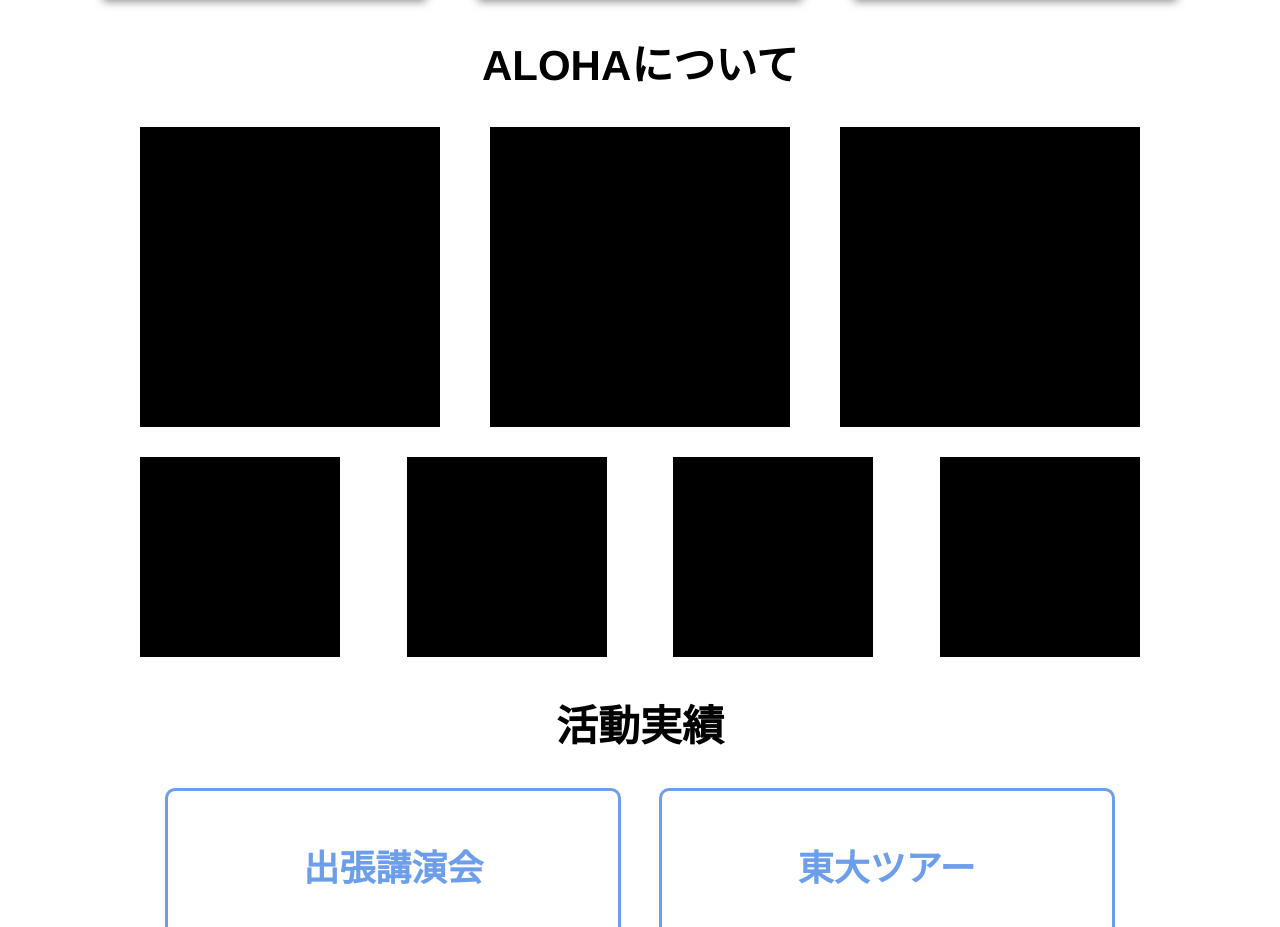
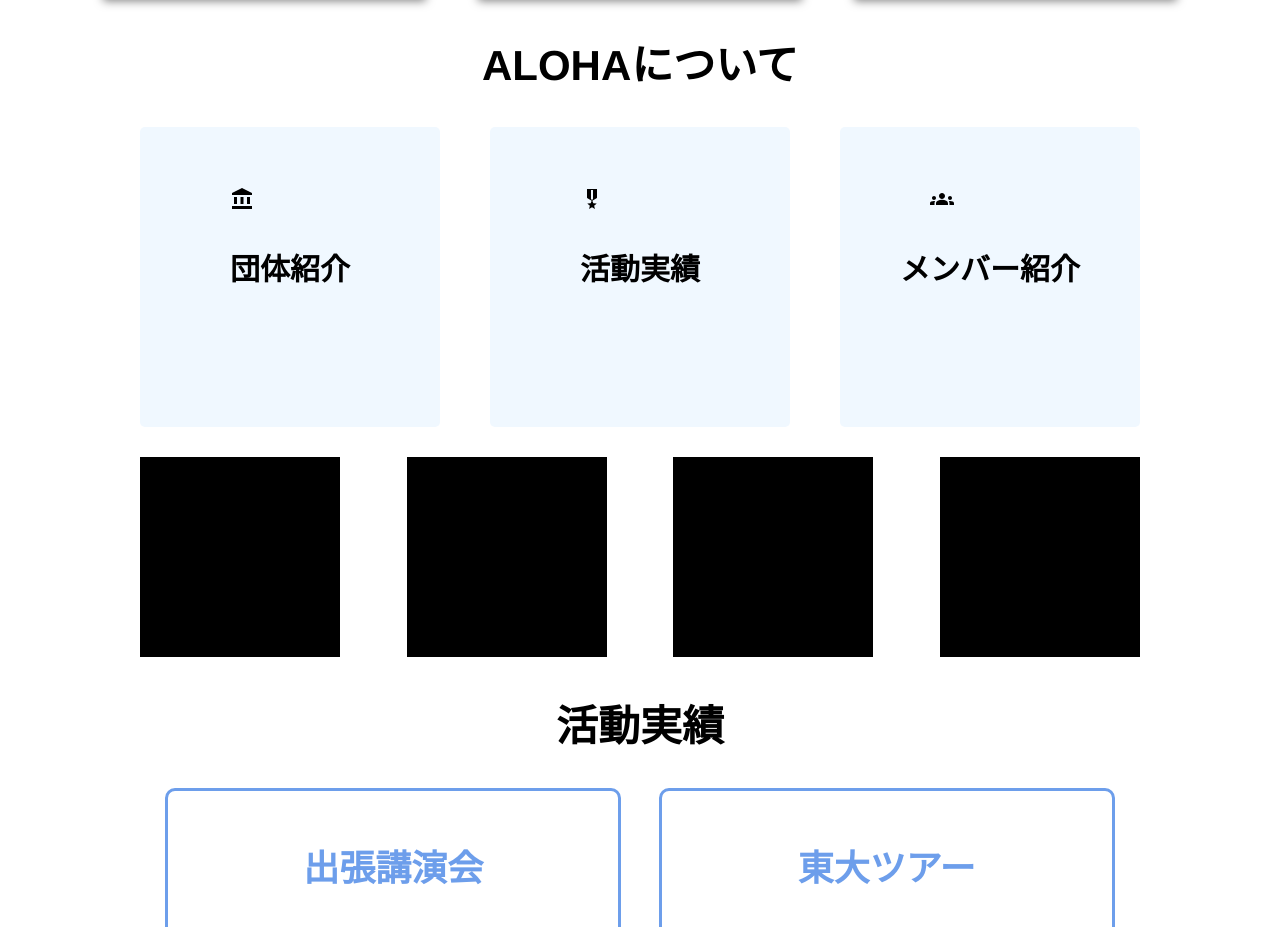
Before and after one commit to ReoYabiku/aloha-hp-next, a Next.js app: page / in a window 1280 px wide. Shown: the part 1320-2247 px from the top of the page. Built offline with nearby package versions, Linux system fonts and the light colour scheme.

Commit message:
large block

```diff
--- /dev/null
+++ b/app/(user)/(top)/LargeBlock.module.css
@@ -0,0 +1,21 @@
+.container {
+    width: 300px;
+    height: 300px;
+    background-color: aliceblue;
+    border-radius: 5px;
+    cursor: pointer;
+
+    align-items: center;
+}
+
+.icon {
+    margin: 60px 90px 0px;
+    width: 120px;
+    height: 120px;
+}
+
+.text {
+    font-size: 30px;
+    font-weight: bold;
+    text-align: center;
+}
--- a/app/(user)/(top)/LargeBlock.tsx
+++ b/app/(user)/(top)/LargeBlock.tsx
@@ -1,12 +1,25 @@
+"use client"
+
+import style from './LargeBlock.module.css';
+import { SvgIcon, SvgIconTypeMap } from '@mui/material';
+import AccountBalanceIcon from '@mui/icons-material/AccountBalance';
+import Link from 'next/link';
+import { OverridableComponent } from '@mui/material/OverridableComponent';
+
 export type LargeBlockProps = {
   url: string,
-  icon: string,
+  icon: React.ReactNode;
   name: string,
 }
 
 export default function LargeBlock({ url, icon, name }: LargeBlockProps) {
+
   return (
-    // TODO: point sursor
-    <div style={{width: "300px", height: "300px", backgroundColor: "black"}}></div>
+    <Link href={url}  className={style.container} >
+      <SvgIcon className={style.icon}>
+        {icon}
+      </SvgIcon>
+      <p className={style.text}>{name}</p>
+    </Link>
   );
 }
--- a/app/(user)/(top)/Main.tsx
+++ b/app/(user)/(top)/Main.tsx
@@ -3,6 +3,10 @@ import style from './Main.module.css';
 import Article, { ArticleProps } from './Article';
 import LargeBlock, { LargeBlockProps } from './LargeBlock';
 import SmallBlock, { SmallBlockProps } from './SmallBlock';
+
+import AccountBalanceIcon from '@mui/icons-material/AccountBalance';
+import MilitaryTechIcon from '@mui/icons-material/MilitaryTech';
+import GroupsIcon from '@mui/icons-material/Groups';
 
 type TextCartProps = {
   text: string
@@ -60,19 +64,19 @@ export default function Main() {
 
   const largeBlocks: LargeBlockProps[] = [
     {
-      url: "",
-      icon: "",
-      name: "",
+      url: "/introduction",
+      icon: <AccountBalanceIcon />,
+      name: "団体紹介",
     },
     {
-      url: "",
-      icon: "",
-      name: "",
+      url: "/activities",
+      icon: <MilitaryTechIcon />,
+      name: "活動実績",
     },
     {
-      url: "",
-      icon: "",
-      name: "",
+      url: "/members",
+      icon: <GroupsIcon />,
+      name: "メンバー紹介",
     },
   ];
 
--- a/package.json
+++ b/package.json
@@ -12,6 +12,10 @@
   },
   "dependencies": {
     "@aws-sdk/client-s3": "^3.421.0",
+    "@emotion/react": "^11.11.1",
+    "@emotion/styled": "^11.11.0",
+    "@mui/icons-material": "^5.14.19",
+    "@mui/material": "^5.14.19",
     "@prisma/client": "^5.2.0",
     "@types/node": "20.4.2",
     "@types/react": "18.2.15",
```
Also changed, not shown: 1 other file (tests, documents, lock files or other folders).
